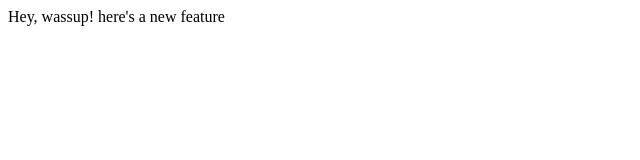
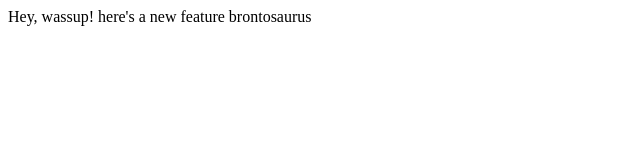
Before and after one commit to vijay7979/testy, a plain HTML site: page index.html in a window 1280 px wide. Shown: the whole page, without its empty margins (0-640 px from the left). Drawn offline with Linux system fonts and the light colour scheme.

Commit message:
added a line

```diff
--- a/index.html
+++ b/index.html
@@ -7,5 +7,6 @@
 <body>
 	Hey, wassup!
 	here's a new feature
+	brontosaurus
 </body>
 </html>
```
